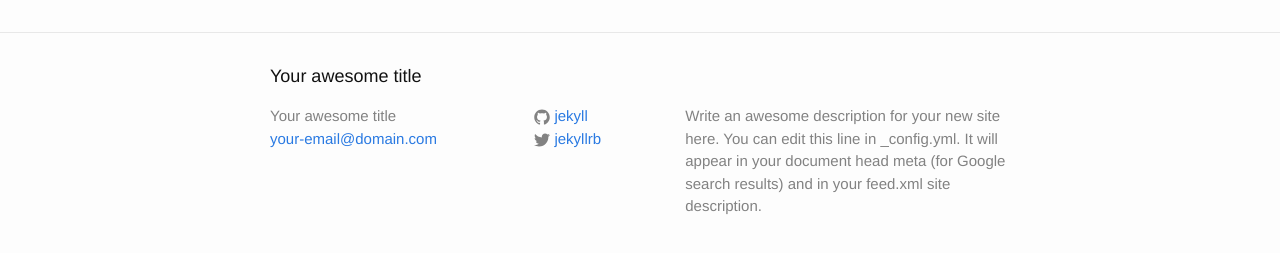
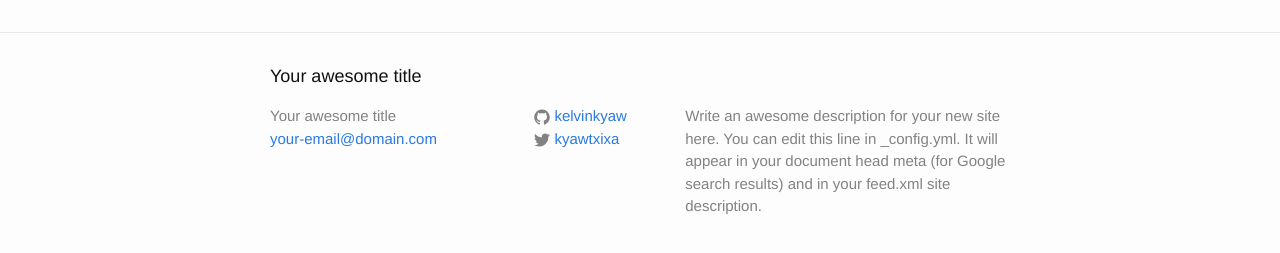
Before and after one commit to kelvinkyaw/kelvinkyaw.github.io, a Jekyll site: the page built from index.html, in a window 1280 px wide. Shown: the part 264-517 px from the top of the page. Built offline with Jekyll 4.4.1, drawn with Linux system fonts in a browser that asks for light colours.

Commit message:
chnage config and yamml

```diff
--- a/Gemfile
+++ b/Gemfile
@@ -1,2 +1,3 @@
 source 'https://rubygems.org'
 gem 'github-pages', group: :jekyll_plugins
+gem "minima"
--- a/_config.yml
+++ b/_config.yml
@@ -7,8 +7,9 @@ description: > # this means to ignore newlines until "baseurl:"
   Google search results) and in your feed.xml site description.
 baseurl: "" # the subpath of your site, e.g. /blog/
 url: "http://yourdomain.com" # the base hostname & protocol for your site
-twitter_username: jekyllrb
-github_username:  jekyll
+twitter_username: kyawtxixa
+github_username:  kelvinkyaw
 
 # Build settings
 markdown: kramdown
+theme: minima
```
Also changed, not shown: Gemfile.lock, 3 other files.
